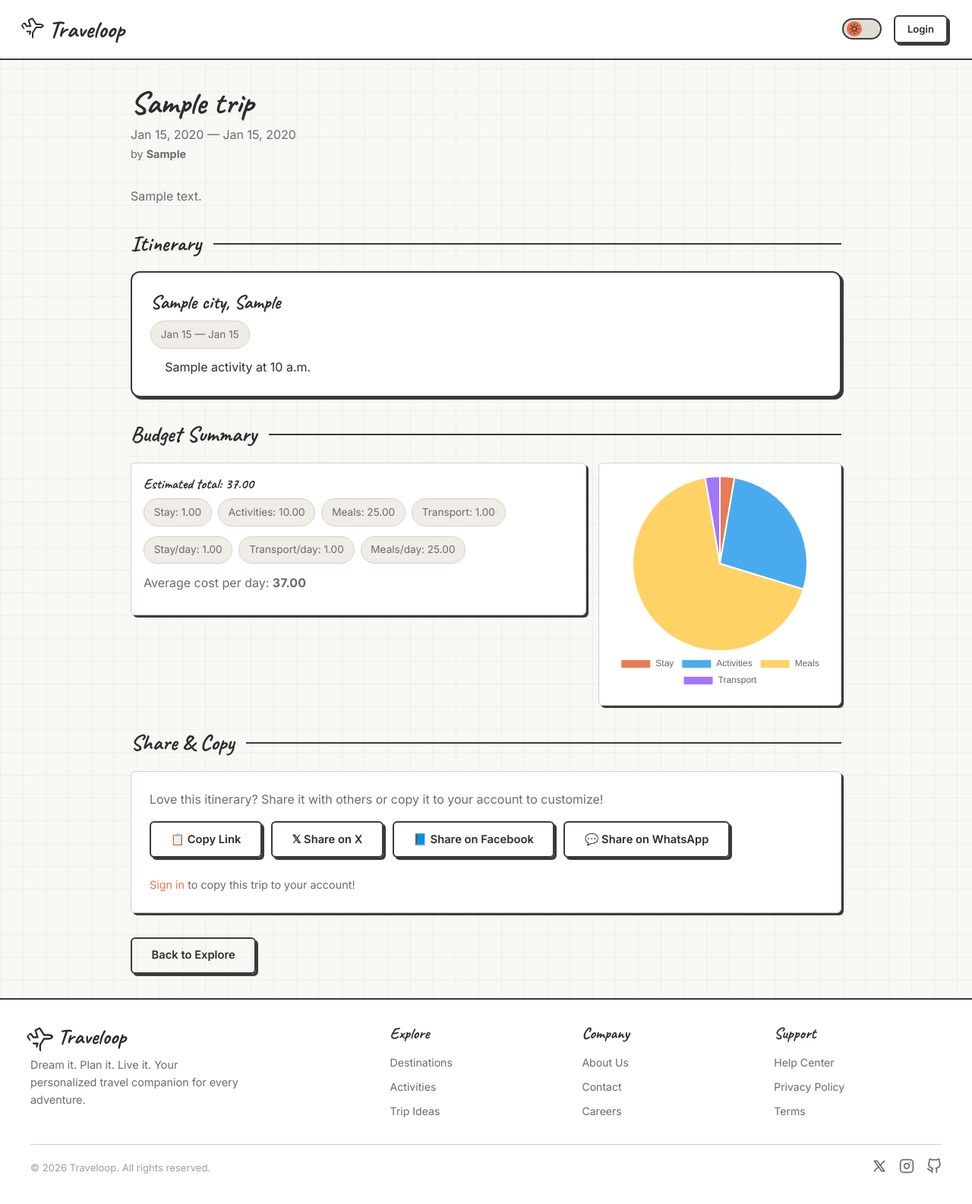
After one commit to kashish2210/odoo-x-parul, a Django app: page /trips/public/1/ in a window 1280 px wide. The commit adds this page. Shown: the whole page at 76% size. Run offline with Django 5.2, Linux system fonts and the light colour scheme; tables that the repository leaves empty hold one stand-in row (values such as "Sample post").

Commit message:
Add functionality to view public trips

```diff
--- a/templates/trips/explore.html
+++ b/templates/trips/explore.html
@@ -32,7 +32,7 @@
         {% if trip.user == user %}
         <a href="{% url 'trip_detail' trip_id=trip.id %}" class="btn btn-outline btn-sm btn-block">View</a>
         {% else %}
-        <span class="btn btn-ghost btn-sm btn-block" style="cursor:default;opacity:0.7;">Public Trip</span>
+        <a href="{% url 'trip_public' trip_id=trip.id %}" class="btn btn-outline btn-sm btn-block">View</a>
         {% endif %}
       </div>
     </div>
--- /dev/null
+++ b/templates/trips/trip_public.html
@@ -0,0 +1,201 @@
+{% extends 'base.html' %}
+{% block title %}{{ trip.name }} — Traveloop{% endblock %}
+{% block content %}
+<div class="page-container">
+  <div class="page-header">
+    <h1>{{ trip.name }}</h1>
+    <p class="page-subtitle">{{ trip.start_date|date:"M d, Y" }} — {{ trip.end_date|date:"M d, Y" }}</p>
+    <p style="color:var(--text-secondary);font-size:0.9rem;">by <strong>{{ trip.user.first_name|default:trip.user.username }}</strong></p>
+  </div>
+  {% if trip.description %}
+  <p style="color:var(--text-secondary);margin-bottom:2rem;">{{ trip.description }}</p>
+  {% endif %}
+
+  <div class="section-header"><h2>Itinerary</h2><div class="line"></div></div>
+  {% for stop in stops %}
+  <div class="itinerary-section">
+    <div class="itinerary-section-header">
+      <h3>{{ stop.city.name }}, {{ stop.city.country }}</h3>
+    </div>
+    <div class="itinerary-meta">
+      <div class="meta-chip">{{ stop.arrival_date|date:"M d" }} — {{ stop.departure_date|date:"M d" }}</div>
+    </div>
+    {% if stop.stop_activities.all %}
+    <ul style="margin-top:0.8rem;padding-left:1.2rem;">
+      {% for sa in stop.stop_activities.all %}
+      <li style="display:flex;align-items:center;gap:0.5rem;">
+        <span>{{ sa.activity.name }} {% if sa.scheduled_time %}at {{ sa.scheduled_time }}{% endif %}</span>
+      </li>
+      {% endfor %}
+    </ul>
+    {% else %}
+    <p style="color:var(--text-secondary);margin-top:0.5rem;font-size:0.9rem;">No activities added for this stop.</p>
+    {% endif %}
+  </div>
+  {% empty %}
+  <div class="empty-state-inline"><p>No stops in this trip.</p></div>
+  {% endfor %}
+
+  <div class="section-header" style="margin-top:2rem;"><h2>Budget Summary</h2><div class="line"></div></div>
+  <div style="display:grid;grid-template-columns:1fr 320px;gap:1rem;align-items:start;">
+    <div style="background:var(--bg-card);border:var(--border-light);border-radius:var(--radius);padding:1rem;box-shadow:var(--shadow-sketch);">
+      <h3 style="margin-bottom:0.5rem;">Estimated total: {{ budget_summary.trip_total }}</h3>
+      <div style="display:flex;gap:0.5rem;flex-wrap:wrap;margin-bottom:0.8rem;">
+        <span class="meta-chip">Stay: {{ budget_summary.total_stay }}</span>
+        <span class="meta-chip">Activities: {{ budget_summary.total_activities }}</span>
+        <span class="meta-chip">Meals: {{ budget_summary.total_meals }}</span>
+        <span class="meta-chip">Transport: {{ budget_summary.total_transport }}</span>
+      </div>
+      <div style="display:flex;gap:0.5rem;flex-wrap:wrap;margin-bottom:0.8rem;">
+        <span class="meta-chip">Stay/day: {{ budget_summary.stay_rate }}</span>
+        <span class="meta-chip">Transport/day: {{ budget_summary.transport_rate }}</span>
+        <span class="meta-chip">Meals/day: {{ budget_summary.meal_rate }}</span>
+      </div>
+      <p style="color:var(--text-secondary);margin-bottom:0.8rem;">Average cost per day: <strong>{{ budget_summary.avg_per_day|floatformat:2 }}</strong></p>
+    </div>
+
+    <div style="background:var(--bg-card);border:var(--border-light);border-radius:var(--radius);padding:1rem;box-shadow:var(--shadow-sketch);">
+      <canvas id="budgetChart" width="300" height="300" data-stay="{{ budget_summary.total_stay }}" data-activities="{{ budget_summary.total_activities }}" data-meals="{{ budget_summary.total_meals }}" data-transport="{{ budget_summary.total_transport }}"></canvas>
+    </div>
+  </div>
+
+  <!-- Share Section -->
+  <div class="section-header" style="margin-top:2rem;"><h2>Share & Copy</h2><div class="line"></div></div>
+  <div style="background:var(--bg-card);border:var(--border-light);border-radius:var(--radius);padding:1.5rem;box-shadow:var(--shadow-sketch);">
+    <p style="margin-bottom:1rem;color:var(--text-secondary);">Love this itinerary? Share it with others or copy it to your account to customize!</p>
+
+    <div style="display:flex;gap:0.75rem;flex-wrap:wrap;margin-bottom:1.5rem;">
+      <!-- Copy Link Button -->
+      <button id="copyLinkBtn" class="btn btn-outline" title="Copy shareable link">
+        📋 Copy Link
+      </button>
+
+      <!-- Twitter Share -->
+      <a href="https://twitter.com/intent/tweet?text=Check%20out%20this%20amazing%20itinerary%20on%20Traveloop:%20{{ trip.name }}&url={{ request.build_absolute_uri }}"
+         target="_blank" rel="noopener noreferrer" class="btn btn-outline" title="Share on Twitter">
+        𝕏 Share on X
+      </a>
+
+      <!-- Facebook Share -->
+      <a href="https://www.facebook.com/sharer/sharer.php?u={{ request.build_absolute_uri }}"
+         target="_blank" rel="noopener noreferrer" class="btn btn-outline" title="Share on Facebook">
+        📘 Share on Facebook
+      </a>
+
+      <!-- WhatsApp Share -->
+      <a href="https://wa.me/?text=Check%20out%20this%20itinerary%20on%20Traveloop:%20{{ trip.name }}%20{{ request.build_absolute_uri }}"
+         target="_blank" rel="noopener noreferrer" class="btn btn-outline" title="Share on WhatsApp">
+        💬 Share on WhatsApp
+      </a>
+    </div>
+
+    <!-- Copy Trip Button (requires login) -->
+    {% if user.is_authenticated %}
+    <form method="post" action="{% url 'trip_copy' trip_id=trip.id %}" style="display:inline;">
+      {% csrf_token %}
+      <button type="submit" class="btn btn-primary" title="Copy this trip to your account">
+        + Copy to My Trips
+      </button>
+    </form>
+    {% else %}
+    <p style="color:var(--text-secondary);font-size:0.9rem;">
+      <a href="{% url 'accounts:login' %}" style="color:var(--accent);text-decoration:none;">Sign in</a> to copy this trip to your account!
+    </p>
+    {% endif %}
+  </div>
+
+  <div style="display:flex;gap:1rem;margin-top:2rem;flex-wrap:wrap;">
+    <a href="{% url 'explore' %}" class="btn btn-outline">Back to Explore</a>
+  </div>
+</div>
+
+<!-- Toast notification -->
+<div id="copyToast" style="
+  position:fixed;
+  bottom:2rem;
+  right:2rem;
+  background:var(--text-primary);
+  color:var(--bg-page);
+  padding:1rem 1.5rem;
+  border-radius:var(--radius);
+  box-shadow:var(--shadow-sketch);
+  display:none;
+  z-index:1000;
+  animation:slideIn 0.3s ease-out;
+">
+  ✓ Link copied to clipboard!
+</div>
+
+{% endblock %}
+
+{% block extra_js %}
+<script src="https://cdn.jsdelivr.net/npm/chart.js"></script>
+<script>
+  document.addEventListener('DOMContentLoaded', function () {
+    // Budget Chart
+    const canvas = document.getElementById('budgetChart');
+    if (!canvas || typeof Chart === 'undefined') return;
+
+    const stay = parseFloat(canvas.dataset.stay) || 0;
+    const activities = parseFloat(canvas.dataset.activities) || 0;
+    const meals = parseFloat(canvas.dataset.meals) || 0;
+    const transport = parseFloat(canvas.dataset.transport) || 0;
+
+    new Chart(canvas.getContext('2d'), {
+      type: 'pie',
+      data: {
+        labels: ['Stay', 'Activities', 'Meals', 'Transport'],
+        datasets: [{
+          data: [stay, activities, meals, transport],
+          backgroundColor: [
+            'rgba(232, 115, 74, 0.95)',
+            'rgba(54, 162, 235, 0.9)',
+            'rgba(255, 206, 86, 0.9)',
+            'rgba(153, 102, 255, 0.9)'
+          ]
+        }]
+      },
+      options: {
+        responsive: true,
+        plugins: {
+          legend: {
+            position: 'bottom'
+          }
+        }
+      }
+    });
+
+    // Copy Link Button
+    const copyLinkBtn = document.getElementById('copyLinkBtn');
+    const copyToast = document.getElementById('copyToast');
+
+    if (copyLinkBtn) {
+      copyLinkBtn.addEventListener('click', function () {
+        const url = window.location.href;
+        navigator.clipboard.writeText(url).then(function () {
+          copyToast.style.display = 'block';
+          setTimeout(function () {
+            copyToast.style.display = 'none';
+          }, 3000);
+        }).catch(function (err) {
+          console.error('Failed to copy:', err);
+          alert('Failed to copy link. Please copy manually: ' + url);
+        });
+      });
+    }
+  });
+</script>
+
+<style>
+  @keyframes slideIn {
+    from {
+      transform: translateX(100%);
+      opacity: 0;
+    }
+    to {
+      transform: translateX(0);
+      opacity: 1;
+    }
+  }
+</style>
+{% endblock %}
--- a/trips/urls.py
+++ b/trips/urls.py
@@ -5,9 +5,11 @@ urlpatterns = [
     path('', views.trip_list_view, name='trip_list'),
     path('create/', views.trip_create_view, name='trip_create'),
     path('explore/', views.explore_view, name='explore'),
+    path('public/<int:trip_id>/', views.trip_public_view, name='trip_public'),
     path('<int:trip_id>/', views.trip_detail_view, name='trip_detail'),
     path('<int:trip_id>/edit/', views.trip_edit_view, name='trip_edit'),
     path('<int:trip_id>/delete/', views.trip_delete_view, name='trip_delete'),
     path('<int:trip_id>/itinerary/', views.trip_itinerary_view, name='trip_itinerary'),
+    path('<int:trip_id>/copy/', views.trip_copy_view, name='trip_copy'),
     path('<int:trip_id>/stops/<int:stop_id>/delete/', views.stop_delete_view, name='stop_delete'),
 ]
--- a/trips/views.py
+++ b/trips/views.py
@@ -220,3 +220,106 @@ def explore_view(request):
         'trips': trips,
         'query': query,
     })
+
+
+def trip_public_view(request, trip_id):
+    """Public trip view: shareable read-only view of a public trip."""
+    trip = get_object_or_404(Trip, id=trip_id, is_public=True)
+    stops = trip.stops.select_related('city').prefetch_related('stop_activities__activity')
+
+    # Compute budget summary even for public view
+    stay_rate = trip.accommodation_per_day or Decimal('0.00')
+    transport_rate = trip.transport_per_day or Decimal('0.00')
+    meal_rate = Decimal('25.00')
+
+    total_stay = Decimal('0.00')
+    total_activities = Decimal('0.00')
+    total_meals = Decimal('0.00')
+    total_transport = Decimal('0.00')
+    total_days = 0
+    per_stop = []
+
+    for stop in stops:
+        nights = max((stop.departure_date - stop.arrival_date).days, 1)
+        total_days += nights
+
+        stay_cost = stay_rate * Decimal(nights)
+        activities_cost = sum((sa.activity.estimated_cost or Decimal('0.00')) for sa in stop.stop_activities.all())
+        meals_cost = meal_rate * Decimal(nights)
+        transport_cost = transport_rate * Decimal(nights)
+
+        total_stay += stay_cost
+        total_activities += Decimal(activities_cost)
+        total_meals += meals_cost
+        total_transport += transport_cost
+
+        per_stop.append({
+            'stop': stop,
+            'nights': nights,
+            'stay_cost': stay_cost,
+            'activities_cost': Decimal(activities_cost),
+            'meals_cost': meals_cost,
+            'transport_cost': transport_cost,
+            'total_cost': stay_cost + Decimal(activities_cost) + meals_cost + transport_cost,
+        })
+
+    trip_total = total_stay + total_activities + total_meals + total_transport
+    avg_per_day = (trip_total / Decimal(total_days)) if total_days > 0 else trip_total
+
+    return render(request, 'trips/trip_public.html', {
+        'trip': trip,
+        'stops': stops,
+        'budget_summary': {
+            'stay_rate': stay_rate,
+            'transport_rate': transport_rate,
+            'meal_rate': meal_rate,
+            'total_stay': total_stay,
+            'total_activities': total_activities,
+            'total_meals': total_meals,
+            'total_transport': total_transport,
+            'trip_total': trip_total,
+            'avg_per_day': avg_per_day,
+            'per_stop': per_stop,
+        },
+    })
+
+
+@login_required
+def trip_copy_view(request, trip_id):
+    """Copy a public trip to the current user's account."""
+    from django.db import transaction
+
+    source_trip = get_object_or_404(Trip, id=trip_id, is_public=True)
+
+    with transaction.atomic():
+        # Create new trip for the current user
+        new_trip = Trip.objects.create(
+            user=request.user,
+            name=f"{source_trip.name} (Copy)",
+            description=source_trip.description,
+            start_date=source_trip.start_date,
+            end_date=source_trip.end_date,
+            accommodation_per_day=source_trip.accommodation_per_day,
+            transport_per_day=source_trip.transport_per_day,
+            is_public=False,
+        )
+
+        # Copy all stops and activities
+        for stop in source_trip.stops.all():
+            new_stop = Stop.objects.create(
+                trip=new_trip,
+                city=stop.city,
+                arrival_date=stop.arrival_date,
+                departure_date=stop.departure_date,
+                order=stop.order,
+            )
+            # Copy activities
+            for stop_activity in stop.stop_activities.all():
+                StopActivity.objects.create(
+                    stop=new_stop,
+                    activity=stop_activity.activity,
+                    scheduled_time=stop_activity.scheduled_time,
+                )
+
+    messages.success(request, f'Trip "{source_trip.name}" copied to your account!')
+    return redirect('trip_detail', trip_id=new_trip.id)
```
